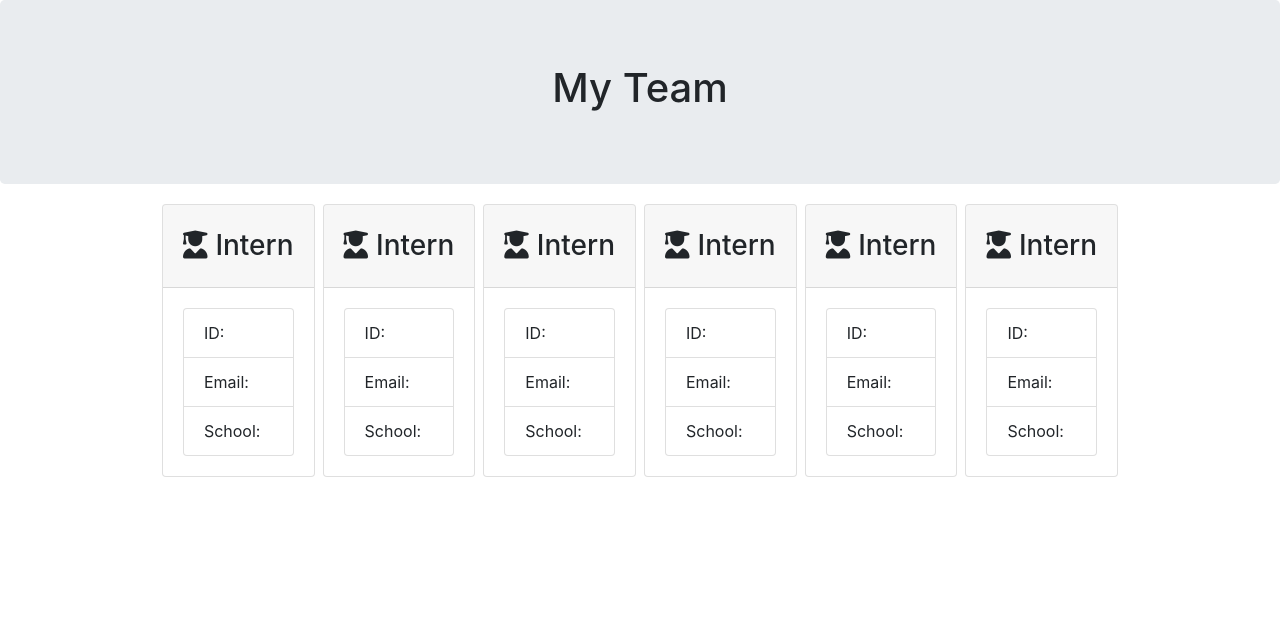
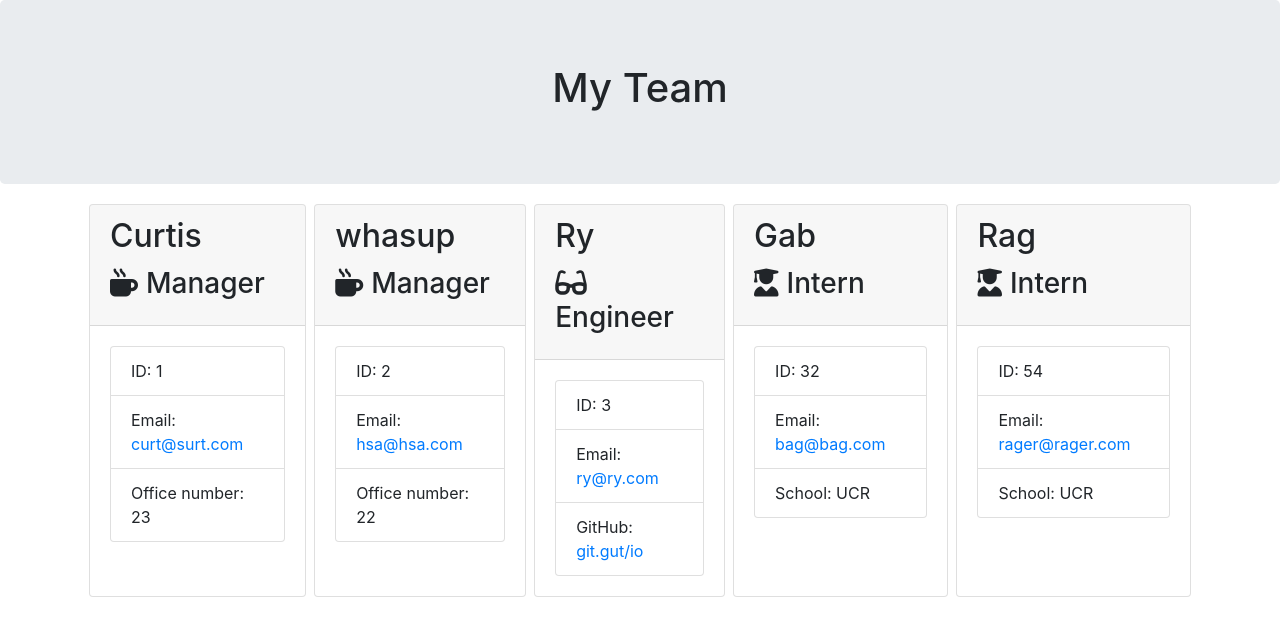
Before and after one commit to Curtis-Hatter/Template-Engine-Employee-Summary, a website: page Develop/output/team.html in a window 1280 px wide. Drawn offline with nearby package versions, Linux system fonts and the light colour scheme.

Commit message:
Add files

```diff
--- a/Develop/output/team.html
+++ b/Develop/output/team.html
@@ -23,76 +23,65 @@
     <div class="container">
         <div class="row">
             <div class="team-area col-12 d-flex justify-content-center">
-                <div class="row card employee-card">
+                <div class="card employee-card">
     <div class="card-header">
-        <h2 class="card-title"></h2>
+        <h2 class="card-title">Curtis</h2>
+        <h3 class="card-title"><i class="fas fa-mug-hot mr-2"></i>Manager</h3>
+    </div>
+    <div class="card-body">
+        <ul class="list-group">
+            <li class="list-group-item">ID: 1</li>
+            <li class="list-group-item">Email: <a href="mailto:curt@surt.com">curt@surt.com</a></li>
+            <li class="list-group-item">Office number: 23</li>
+        </ul>
+    </div>
+</div><div class="card employee-card">
+    <div class="card-header">
+        <h2 class="card-title">whasup</h2>
+        <h3 class="card-title"><i class="fas fa-mug-hot mr-2"></i>Manager</h3>
+    </div>
+    <div class="card-body">
+        <ul class="list-group">
+            <li class="list-group-item">ID: 2</li>
+            <li class="list-group-item">Email: <a href="mailto:hsa@hsa.com">hsa@hsa.com</a></li>
+            <li class="list-group-item">Office number: 22</li>
+        </ul>
+    </div>
+</div><div class="card employee-card">
+    <div class="card-header">
+        <h2 class="card-title">Ry</h2>
+        <h3 class="card-title"><i class="fas fa-glasses mr-2"></i>Engineer</h3>
+    </div>
+    <div class="card-body">
+        <ul class="list-group">
+            <li class="list-group-item">ID: 3</li>
+            <li class="list-group-item">Email: <a href="mailto:ry@ry.com">ry@ry.com</a></li>
+            <li class="list-group-item">GitHub: <a href="https://github.com/git.gut/io" target="_blank"
+                    rel="noopener noreferrer">git.gut/io</a></li>
+        </ul>
+    </div>
+</div><div class="row card employee-card">
+    <div class="card-header">
+        <h2 class="card-title">Gab</h2>
         <h3 class="card-title"><i class="fas fa-user-graduate mr-2"></i>Intern</h3>
     </div>
     <div class="card-body">
         <ul class="list-group">
-            <li class="list-group-item">ID: </li>
-            <li class="list-group-item">Email: <a href="mailto:"></a></li>
-            <li class="list-group-item">School: </li>
+            <li class="list-group-item">ID: 32</li>
+            <li class="list-group-item">Email: <a href="mailto:bag@bag.com">bag@bag.com</a></li>
+            <li class="list-group-item">School: UCR</li>
         </ul>
     </div>
 </div><div class="row card employee-card">
     <div class="card-header">
-        <h2 class="card-title"></h2>
+        <h2 class="card-title">Rag</h2>
         <h3 class="card-title"><i class="fas fa-user-graduate mr-2"></i>Intern</h3>
     </div>
     <div class="card-body">
         <ul class="list-group">
-            <li class="list-group-item">ID: </li>
-            <li class="list-group-item">Email: <a href="mailto:"></a></li>
-            <li class="list-group-item">School: </li>
-        </ul>
-    </div>
-</div><div class="row card employee-card">
-    <div class="card-header">
-        <h2 class="card-title"></h2>
-        <h3 class="card-title"><i class="fas fa-user-graduate mr-2"></i>Intern</h3>
-    </div>
-    <div class="card-body">
-        <ul class="list-group">
-            <li class="list-group-item">ID: </li>
-            <li class="list-group-item">Email: <a href="mailto:"></a></li>
-            <li class="list-group-item">School: </li>
-        </ul>
-    </div>
-</div><div class="row card employee-card">
-    <div class="card-header">
-        <h2 class="card-title"></h2>
-        <h3 class="card-title"><i class="fas fa-user-graduate mr-2"></i>Intern</h3>
-    </div>
-    <div class="card-body">
-        <ul class="list-group">
-            <li class="list-group-item">ID: </li>
-            <li class="list-group-item">Email: <a href="mailto:"></a></li>
-            <li class="list-group-item">School: </li>
-        </ul>
-    </div>
-</div><div class="row card employee-card">
-    <div class="card-header">
-        <h2 class="card-title"></h2>
-        <h3 class="card-title"><i class="fas fa-user-graduate mr-2"></i>Intern</h3>
-    </div>
-    <div class="card-body">
-        <ul class="list-group">
-            <li class="list-group-item">ID: </li>
-            <li class="list-group-item">Email: <a href="mailto:"></a></li>
-            <li class="list-group-item">School: </li>
-        </ul>
-    </div>
-</div><div class="row card employee-card">
-    <div class="card-header">
-        <h2 class="card-title"></h2>
-        <h3 class="card-title"><i class="fas fa-user-graduate mr-2"></i>Intern</h3>
-    </div>
-    <div class="card-body">
-        <ul class="list-group">
-            <li class="list-group-item">ID: </li>
-            <li class="list-group-item">Email: <a href="mailto:"></a></li>
-            <li class="list-group-item">School: </li>
+            <li class="list-group-item">ID: 54</li>
+            <li class="list-group-item">Email: <a href="mailto:rager@rager.com">rager@rager.com</a></li>
+            <li class="list-group-item">School: UCR</li>
         </ul>
     </div>
 </div>
```
